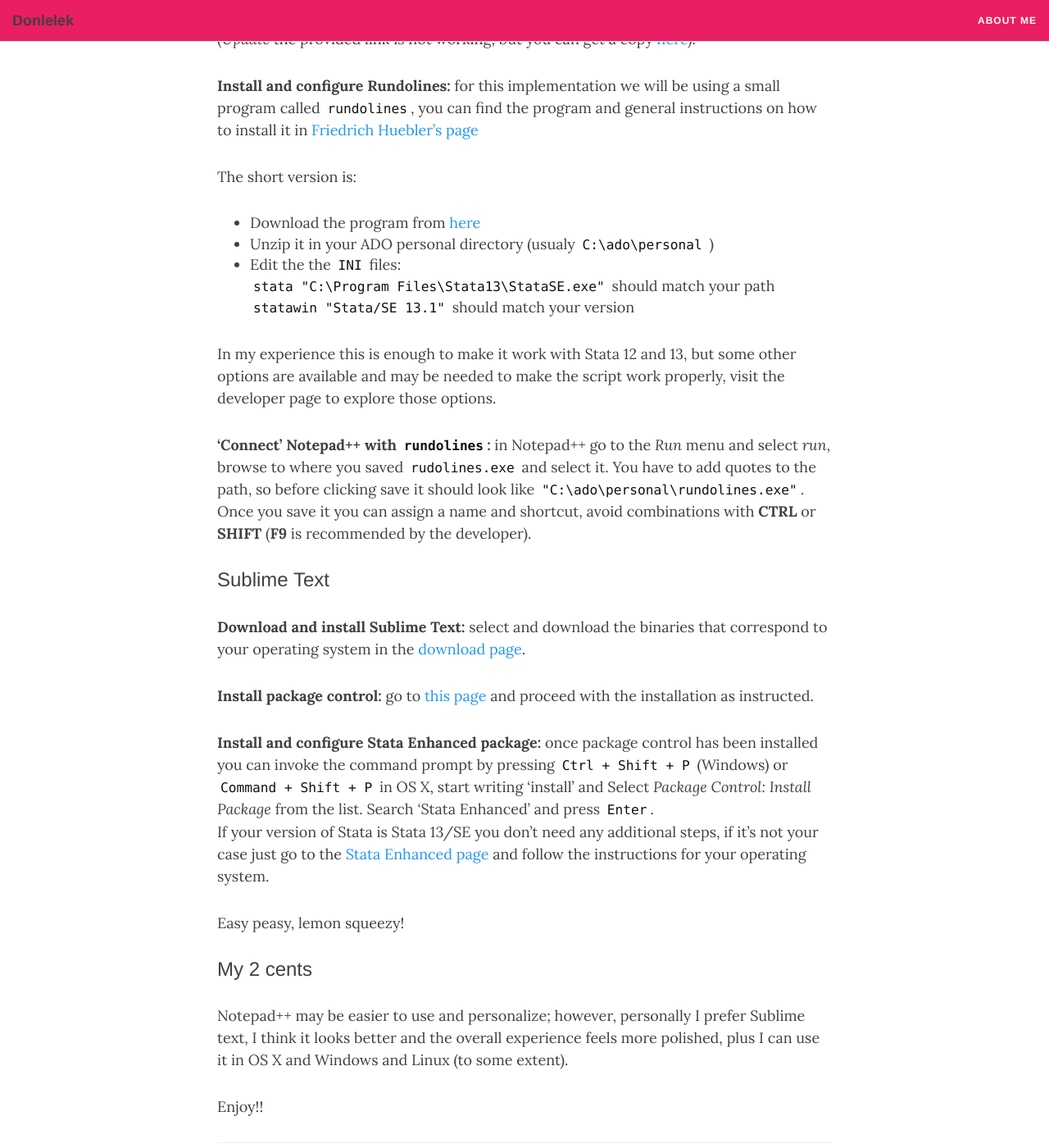
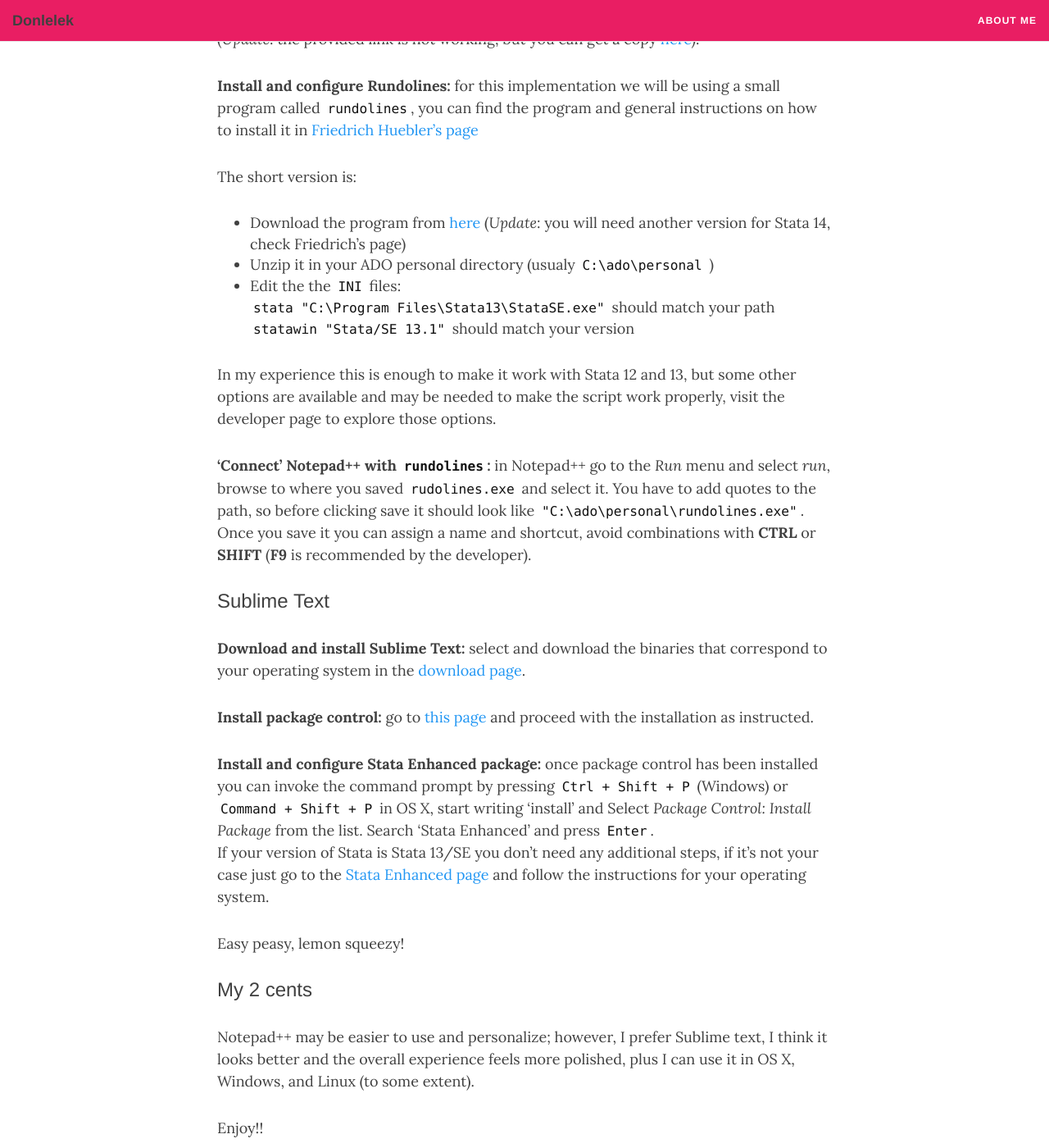
Before and after one commit to donlelek/donlelek.github.io, a Jekyll site: the page built from _posts/2015-01-16-integrate-TE-with-stata.md, in a window 1280 px wide and 1400 px high, scrolled down 852 px. Shown: the whole window at 82% size. Built offline with Jekyll 4.4.1, drawn with Linux system fonts in a browser that asks for light colours; nearby versions of some CDN libraries; comment, search, counter and statistics services are not loaded.

Commit message:
updated integrate with stata

```diff
--- a/_posts/2015-01-16-integrate-TE-with-stata.md
+++ b/_posts/2015-01-16-integrate-TE-with-stata.md
@@ -18,13 +18,13 @@
 
 **Download and install Notepad:** note that these instructions are for Windows only.
 
-**Enable Stata syntax-highlighting:** go to the [user defined languages](http://sourceforge.net/apps/mediawiki/notepad-plus/index.php?title=User_Defined_Language_Files) page, look for 'Stata' and download the corresponding ``xml`` file, save it in your *downloads* folder. Open Notepad++ and in the *Language* menu select *Define your language*, then press the *Import* button, select your source file and you are done.
-(*Update* the provided link is not working, but you can get a copy [here](https://code.google.com/p/notepad-stats-integration/source/browse/userdefineLang_stata.xml)).
+**Enable Stata syntax-highlighting:** go to the [user defined languages](http://docs.notepad-plus-plus.org/index.php/User_Defined_Language_Files) page, look for 'Stata' and download the corresponding ``xml`` file, save it in your *downloads* folder. Open Notepad++ and in the *Language* menu select *Define your language*, then press the *Import* button, select your source file and you are done.
+(*Update*: the provided link is not working, but you can get a copy [here](https://bitbucket.org/keithk/notepad-stats-integration/raw/6e97c67298a56e55480392599db6bd9e72add667/userdefineLang_stata.xml)).
 
 **Install and configure Rundolines:** for this implementation we will be using a small program called ``rundolines``,  you can find the program and general instructions on how to install it in [Friedrich Huebler's page](http://huebler.blogspot.ca/2008/04/stata.html)
 
 The short version is:
-- Download the program from [here](https://www.dropbox.com/s/58jiwvol59y619e/rundolines41.zip)
+- Download the program from [here](https://www.dropbox.com/s/58jiwvol59y619e/rundolines41.zip) (*Update*: you will need another version for Stata 14, check Friedrich's page)
 - Unzip it in your ADO personal directory (usualy ``C:\ado\personal`` )
 - Edit the the ``INI`` files:
 `` stata "C:\Program Files\Stata13\StataSE.exe" `` should match your path
@@ -48,6 +48,6 @@
 
 ### My 2 cents
 
-Notepad++ may be easier to use and personalize; however, personally I prefer Sublime text, I think it looks better and the overall experience feels more polished, plus I can use it in OS X and Windows and Linux (to some extent).
+Notepad++ may be easier to use and personalize; however, I prefer Sublime text, I think it looks better and the overall experience feels more polished, plus I can use it in OS X, Windows, and Linux (to some extent).
 
 Enjoy!!
```
